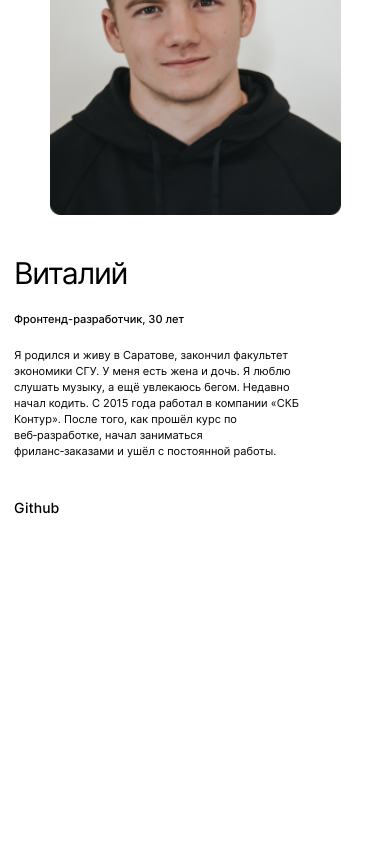
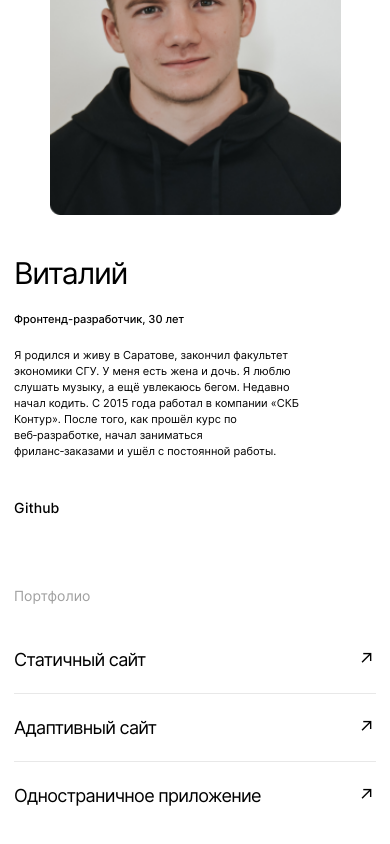
Before and after one commit to SergeyKazarinov/movies-explorer-frontend, a React (Create React App) app: page /movies in a window 390 px wide. Shown: the part 2205-3049 px from the top of the page. Before the commit the page ends 2807 px from the top, so only its background shows below. Built offline with nearby package versions, Linux system fonts and the light colour scheme.

Commit message:
feat(main): add portfolio component

```diff
--- a/src/components/Main/AboutMe/AboutMe.css
+++ b/src/components/Main/AboutMe/AboutMe.css
@@ -1,8 +1,9 @@
 .aboutMe {
-  padding: 110px 70px;
+  padding: 110px 70px 0;
 }
 
 .aboutMe__container {
+  margin: 0;
   margin-top: 66px;
   display: flex;
   justify-content: space-between;
@@ -68,7 +69,7 @@
 
 @media screen and (max-width: 790px) {
   .aboutMe {
-    padding: 90px 50px;
+    padding: 90px 50px 0;
   }
 
   .aboutMe__flex {
@@ -114,7 +115,7 @@
 
 @media screen and (max-width: 450px) {
   .aboutMe {
-    padding: 70px 14px;
+    padding: 70px 14px 0;
   }
 
   .aboutMe__flex {
--- a/src/components/Main/Main.jsx
+++ b/src/components/Main/Main.jsx
@@ -1,6 +1,7 @@
 import AboutMe from './AboutMe/AboutMe';
 import AboutProject from './AboutProject/AboutProject';
 import './Main.css';
+import Portfolio from './Portfolio/Portfolio';
 import Promo from './Promo/Promo';
 import Techs from './Techs/Techs';
 
@@ -11,6 +12,7 @@ const Main = () => {
       <AboutProject />
       <Techs />
       <AboutMe />
+      <Portfolio />
     </main>
   );
 }
--- /dev/null
+++ b/src/components/Main/Portfolio/Portfolio.css
@@ -0,0 +1,49 @@
+.portfolio {
+  padding: 100px 70px 125px;
+}
+
+.portfolio__title {
+  margin: 0;
+  font-weight: 400;
+  font-size: 18px;
+  line-height: 20px;
+  color: #a0a0a0;
+}
+
+.portfolio__flex {
+  margin-top: 50px;
+  display: flex;
+  flex-direction: column;
+}
+
+.portfolio__line {
+  width: 100%;
+  border-bottom: 1px solid #e8e8e8;
+  margin-top: 9px;
+  margin-bottom: 20px;
+}
+
+@media screen and (max-width: 790px) {
+  .portfolio {
+    padding: 90px 50px;
+  }
+}
+
+@media screen and (max-width: 450px) {
+  .portfolio {
+    padding: 70px 14px;
+  }
+
+  .portfolio__title {
+    font-size: 14px;
+    line-height: 20px;
+  }
+
+  .portfolio__flex {
+    margin-top: 40px;
+  }
+
+  .portfolio__line {
+    margin-top: 19px;
+  }
+}
--- /dev/null
+++ b/src/components/Main/Portfolio/Portfolio.jsx
@@ -0,0 +1,19 @@
+import Project from "../Project/Project";
+import "./Portfolio.css";
+
+const Portfolio = () => {
+  return(
+    <section className="portfolio">
+      <h2 className="portfolio__title">Портфолио</h2>
+      <div className="portfolio__flex">
+        <Project title="Статичный сайт" link="#" />
+        <div className="portfolio__line"></div>
+        <Project title="Адаптивный сайт" link="#" />
+        <div className="portfolio__line"></div>
+        <Project title="Одностраничное приложение" link="#" />
+      </div>
+    </section>
+  )
+}
+
+export default Portfolio;
--- /dev/null
+++ b/src/components/Main/Project/Project.css
@@ -0,0 +1,60 @@
+.project {
+  display: flex;
+  justify-content: space-between;
+  align-items: flex-start;
+  height: 60px;
+  text-decoration: none;
+  color: #000;
+}
+
+.project__title {
+  margin: 0;
+  font-weight: 400;
+  font-size: 30px;
+  line-height: 50px;
+  letter-spacing: -0.04em;
+}
+
+.project__arrow {
+  width: 29px;
+  font-weight: 400;
+  font-size: 30px;
+  line-height: 60px;
+  letter-spacing: -0.04em;
+}
+
+@media screen and (max-width: 790px) {
+  .project__title {
+    font-size: 28px;
+  }
+}
+
+@media screen and (max-width: 570px) {
+  .project {
+    height: 28px;
+  }
+
+  .project__title {
+    font-size: 22px;
+    line-height: 28px;
+  }
+
+  .project__arrow {
+    width: 25px;
+    font-size: 25px;
+    line-height: 28px;
+  }
+}
+
+@media screen and (max-width: 450px) {
+  .project__title {
+    font-size: 18px;
+    line-height: 28px;
+  }
+
+  .project__arrow {
+    width: 18px;
+    font-size: 18px;
+    line-height: 28px;
+  }
+}
--- /dev/null
+++ b/src/components/Main/Project/Project.jsx
@@ -0,0 +1,12 @@
+import "./Project.css";
+
+const Project = ({title, link}) => {
+  return(
+    <a href={link} className="project" target="_blank">
+      <h3 className="project__title">{title}</h3>
+      <div className="project__arrow">↗</div>
+    </a>
+  )
+}
+
+export default Project;
```
